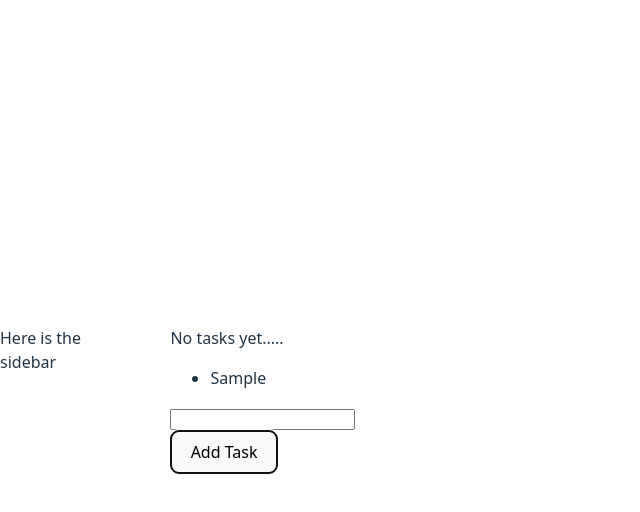
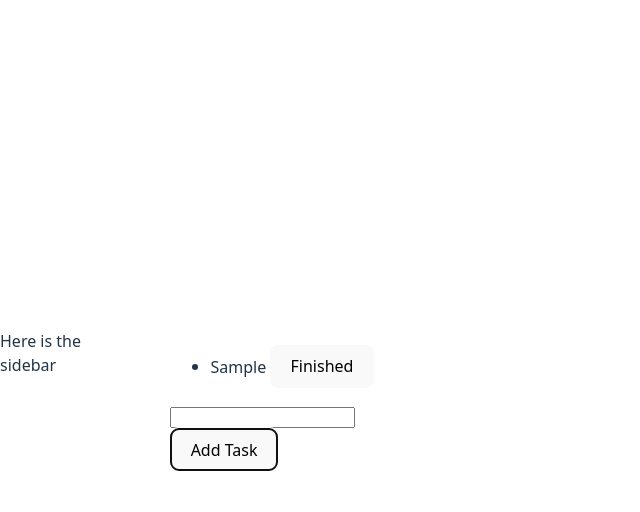
Before and after one commit to jayshah008/todo-list, a React (Vite) app: page / in a window 1280 px wide. Both pictures are taken after typing "Sample" into the empty fields and a click on the button "Add Task". Shown: the top 512 px of the page, without its empty margins (0-640 px from the left). Built offline with nearby package versions, Linux system fonts and the light colour scheme.

Commit message:
Added HTML change based on Value addition

```diff
--- a/src/main/Main.tsx
+++ b/src/main/Main.tsx
@@ -13,7 +13,7 @@ function Main() {
     }
 
     const listItems = Items.map(item =>
-        <li>{item}</li>
+        <li>{item} <button>Finished</button></li>
     )
 
 
@@ -22,12 +22,13 @@ function Main() {
 
         <div className="MainContent">
 
-            <div className="list">
-                No tasks yet.....
-            </div>
+            <div className="listItems">
 
-            <div className="listItems">
+                {Items.length == 0 ?
+                "No Items added yet..."
+                :
                 <ul>{listItems}</ul>
+                }
             </div>
 
             <input type="text" value = {ItemValue} onChange={(e) => {setItemValue(e.target.value)}}/>
```
